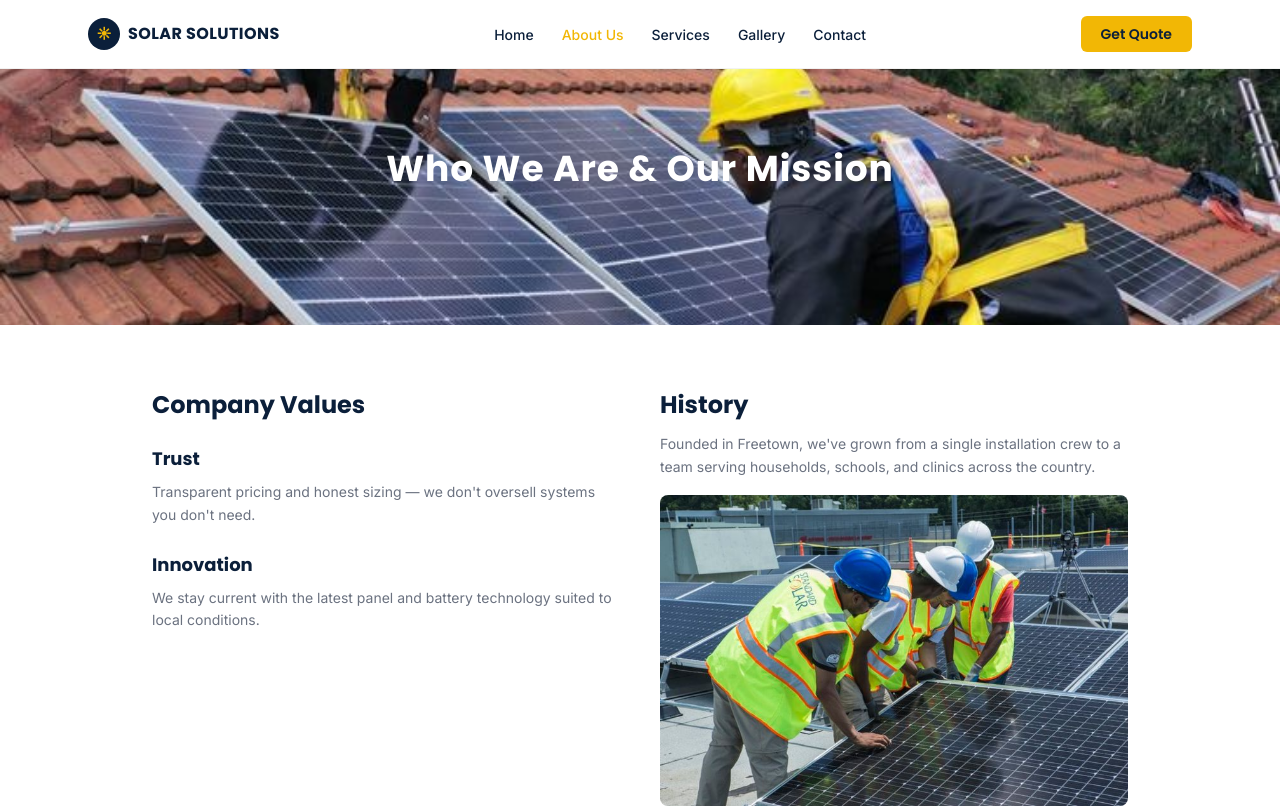
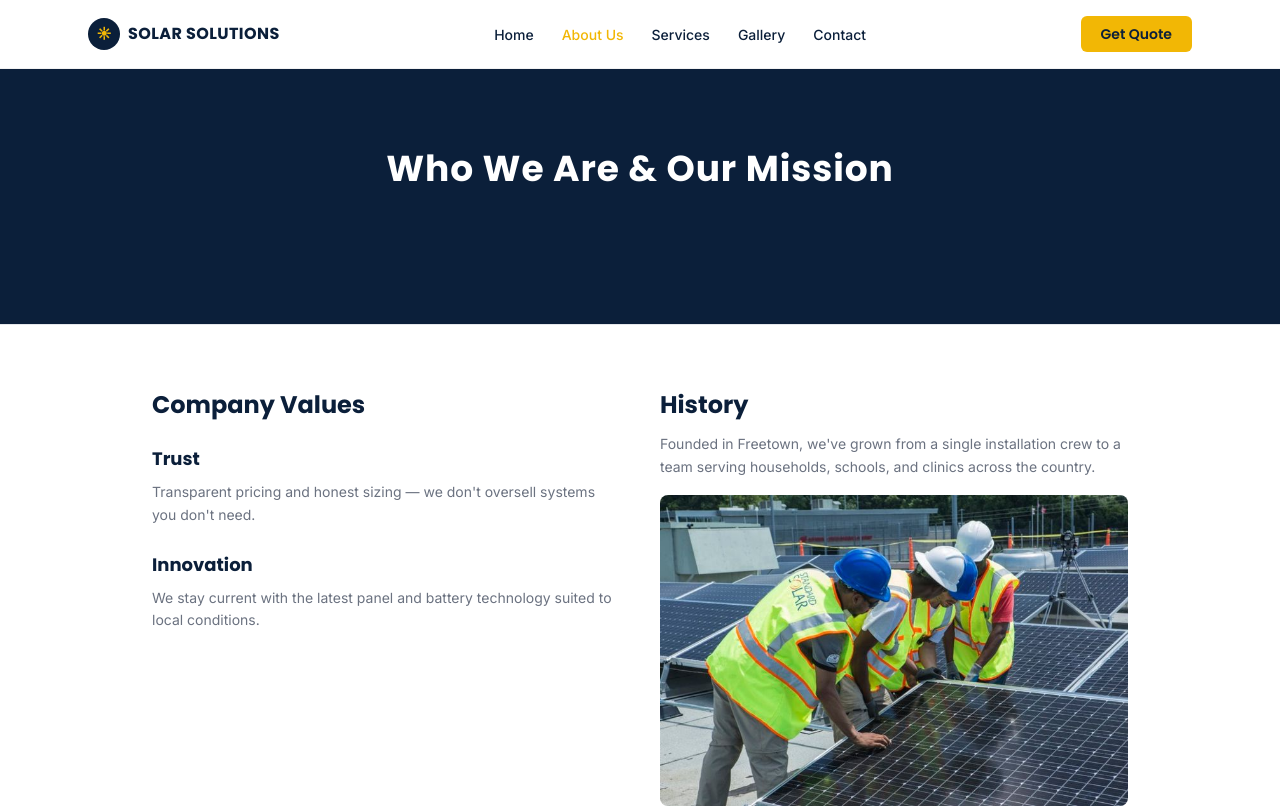
Before and after one commit to medrahmanz-max/Solar-Solution-GroupD-Project, a React (Vite) app: page /about in a window 1280 px wide. Shown: the top 808 px of the page. Built offline with nearby package versions, Linux system fonts and the light colour scheme.

Commit message:
Fixing the Section Banner

```diff
--- a/src/components/SectionBanner.jsx
+++ b/src/components/SectionBanner.jsx
@@ -3,7 +3,7 @@
 export default function SectionBanner({ title, tone = "navy" }) {
   const bg = tone === "navy" ? "bg-navy" : "bg-band"
   return (
-    <section className={"bg-[url('src/assets/images/maintainance.jpg')] bg-cover bg-center h-64 w-full text-center text-white p-20" }>
+    <section className={"bg-navy h-64 w-full text-center text-white p-20 border-b" }>
       <h1 className="text-3xl font-bold tracking-wide md:text-4xl">{title}</h1>
     </section>
   )
```
